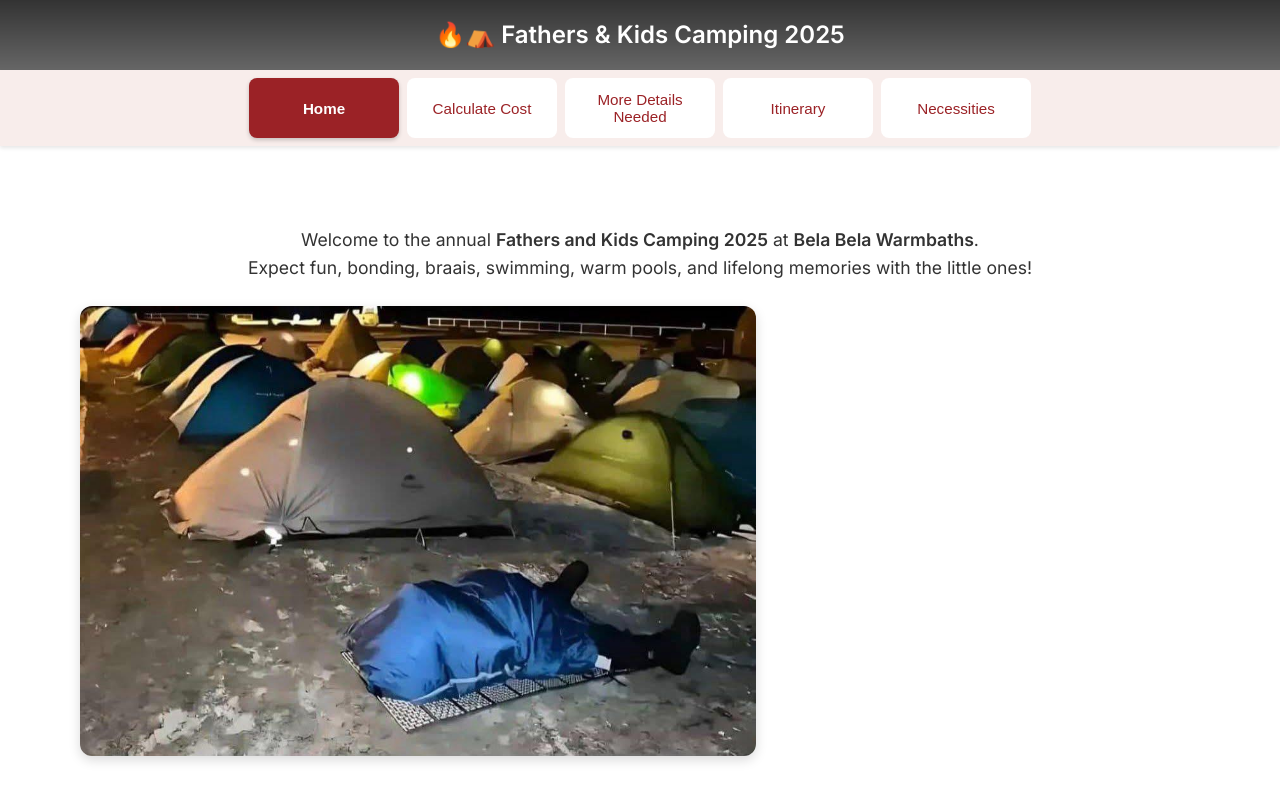
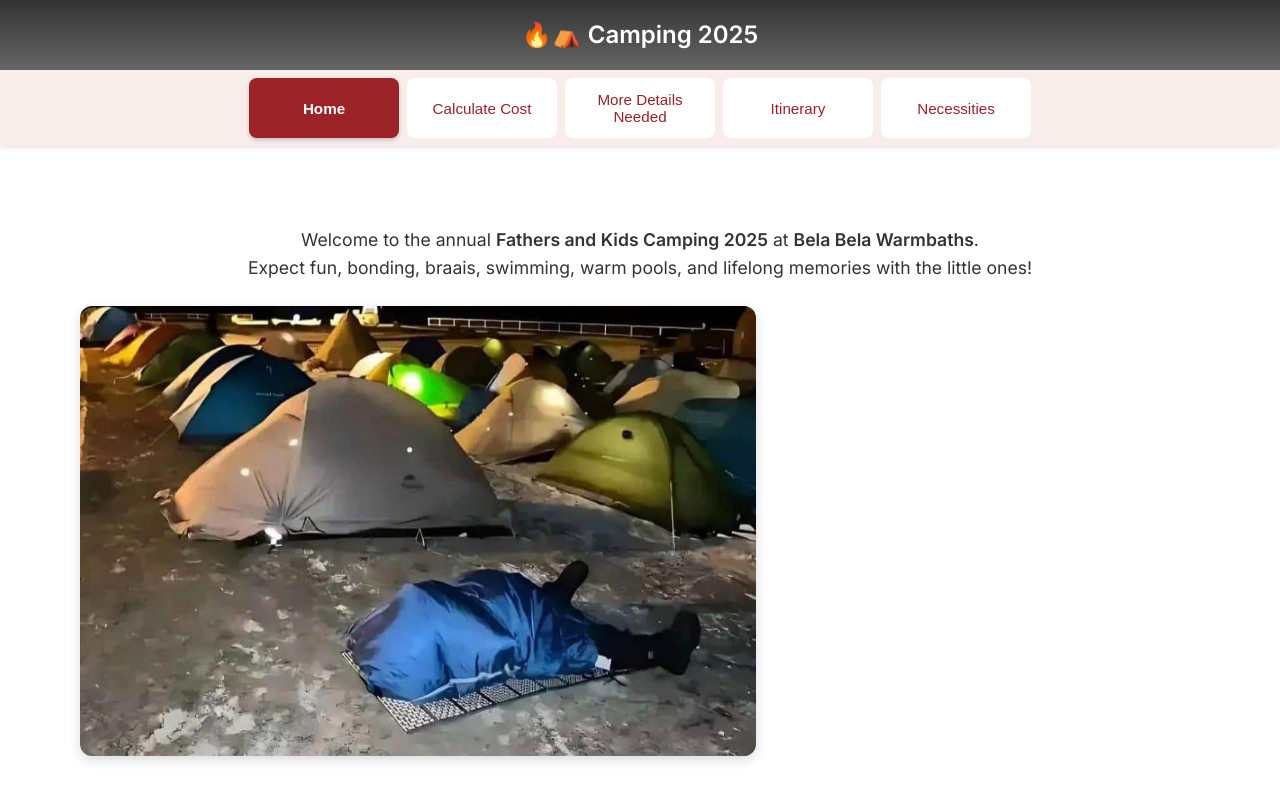
Before and after one commit to Dino-Pru/Camp, a website: page index.html in a window 1280 px wide. Drawn offline with Linux system fonts and the light colour scheme.

Commit message:
Update index.html

```diff
--- a/index.html
+++ b/index.html
@@ -16,7 +16,7 @@
   </head>
   <body>
     <header>
-      <h3>🔥⛺ Fathers & Kids Camping 2025</h3>
+      <h3>🔥⛺ Camping 2025</h3>
       <button
         class="hamburger"
         aria-label="Toggle navigation menu"
```
